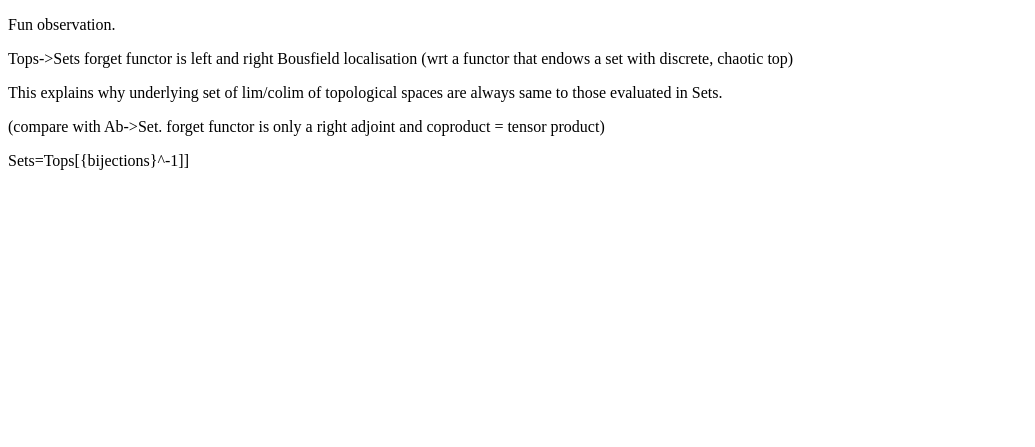
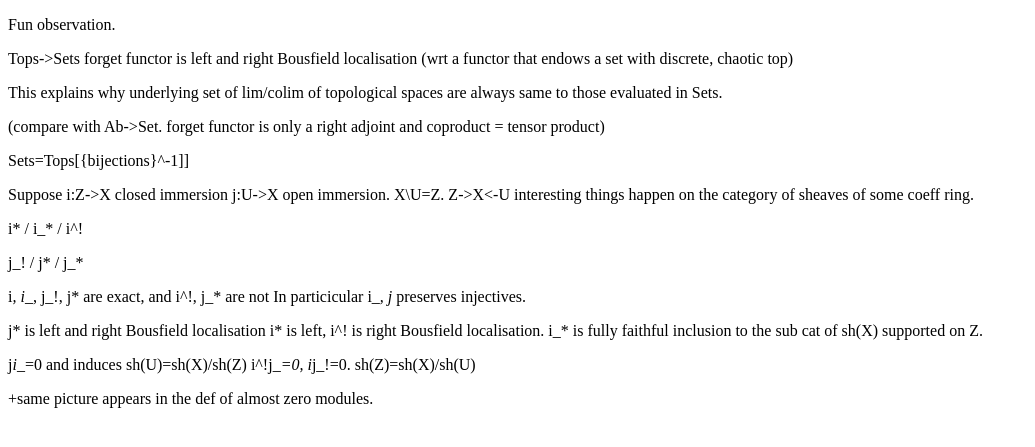
Before and after one commit to alchan00/alchan00.github.io, a Jekyll site: the page built from daily-notes/2026-09-19/index.md, in a window 1280 px wide. Shown: the top 447 px of the page, without its empty margins (0-1035 px from the left). Built offline with Jekyll 4.4.1, drawn with Linux system fonts in a browser that asks for light colours; our own code applies the rules of GitHub Pages for plain Markdown files.

Commit message:
Update index.md

```diff
--- a/daily-notes/2026-09-19/index.md
+++ b/daily-notes/2026-09-19/index.md
@@ -7,3 +7,22 @@ This explains why underlying set of lim/colim of topological spaces are always s
 (compare with Ab->Set. forget functor is only a right adjoint and coproduct = tensor product)
 
 Sets=Tops[{bijections}^-1]]
+
+Suppose i:Z->X closed immersion j:U->X open immersion. X\U=Z. Z->X<-U interesting things happen on the category of sheaves of some coeff ring.
+
+i* / i_* / i^!
+
+j_! / j* / j_*
+
+i*, i_*, j_!, j* are exact, and i^!, j_* are not
+In particicular i_*, j* preserves injectives.
+
+j* is left and right Bousfield localisation
+i* is left, i^! is right Bousfield localisation.
+i_* is fully faithful inclusion to the sub cat of sh(X) supported on Z.
+
+j*i_*=0 and induces sh(U)=sh(X)/sh(Z)
+i^!j_*=0, i*j_!=0. sh(Z)=sh(X)/sh(U)
+
+
++same picture appears in the def of almost zero modules.
```
